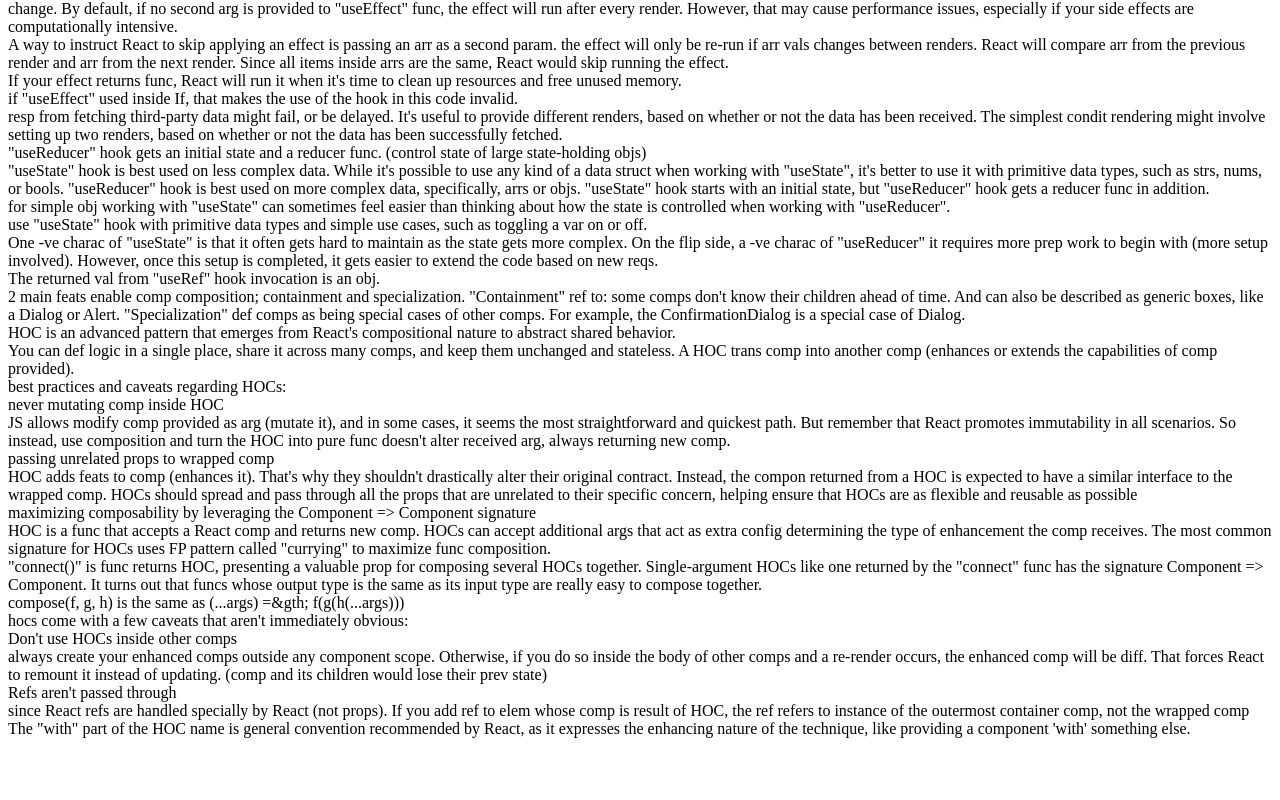
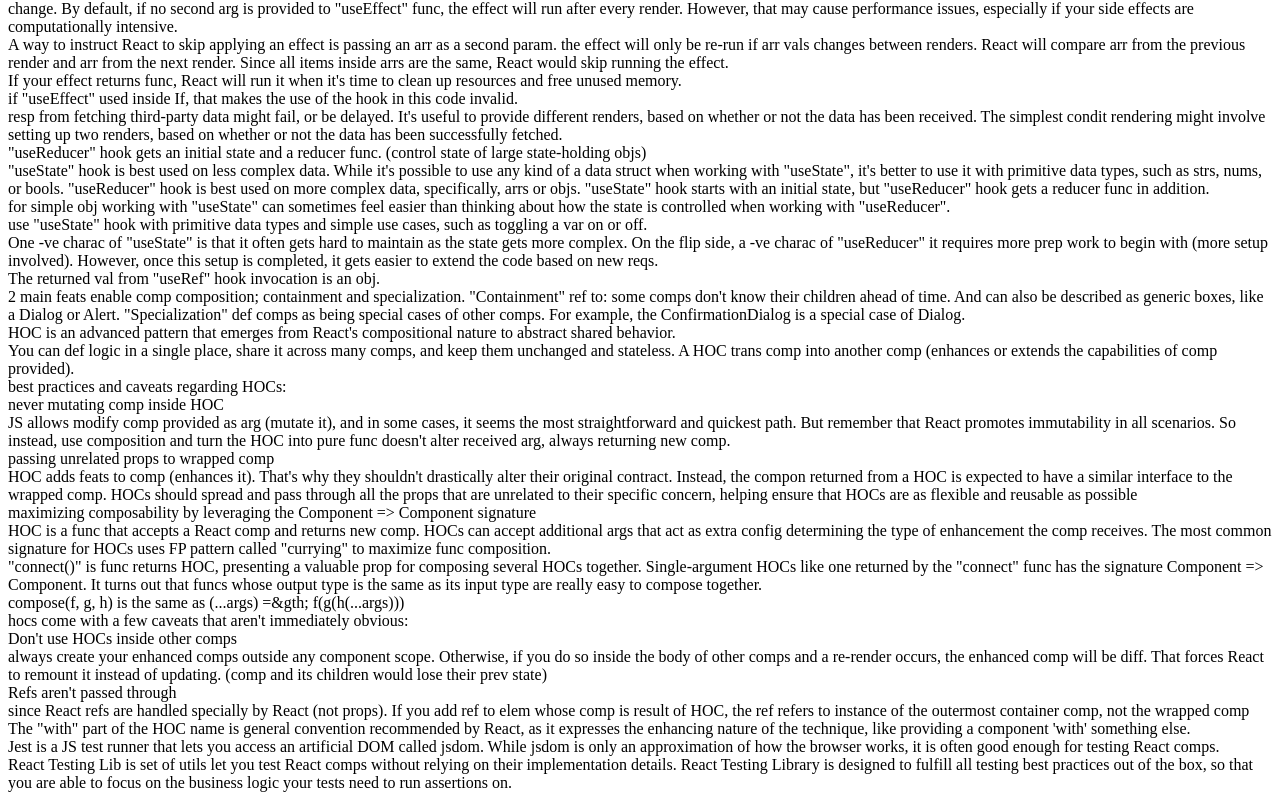
Before and after one commit to 12-12-DO4/learning, a React (Create React App) app in the folder meta_web/front/react/firstapp/: page /notes in a window 1280 px wide. Shown: the part 2080-2880 px from the top of the page. Before the commit the page ends 2826 px from the top, so only its background shows below. Built offline with nearby package versions, Linux system fonts and the light colour scheme.

Commit message:
imp notes about react in depth

```diff
--- a/meta_web/front/react/firstapp/src/Notes.js
+++ b/meta_web/front/react/firstapp/src/Notes.js
@@ -303,6 +303,13 @@
         <br />The "with" part of the HOC name is general convention recommended by React,
         as it expresses the enhancing nature of the technique, like providing a component 'with' something else.
       </div>
+      <div className="jest-vs-React-testing">
+        Jest is a JS test runner that lets you access an artificial DOM called jsdom.
+        While jsdom is only an approximation of how the browser works, it is often good enough for testing React comps.
+        <br />React Testing Lib is set of utils let you test React comps without relying on their implementation details.
+        React Testing Library is designed to fulfill all testing best practices out of the box,
+        so that you are able to focus on the business logic your tests need to run assertions on.
+      </div>
     </React.Fragment>
   )
 };
```
